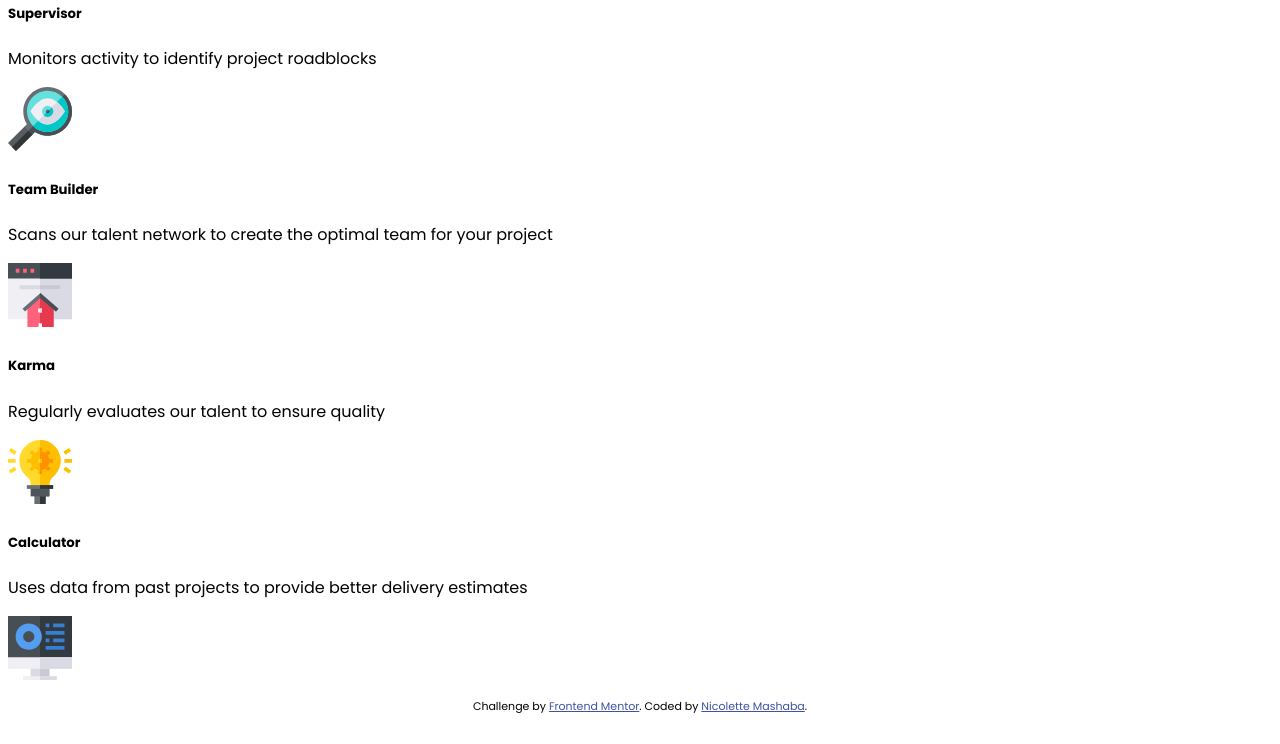
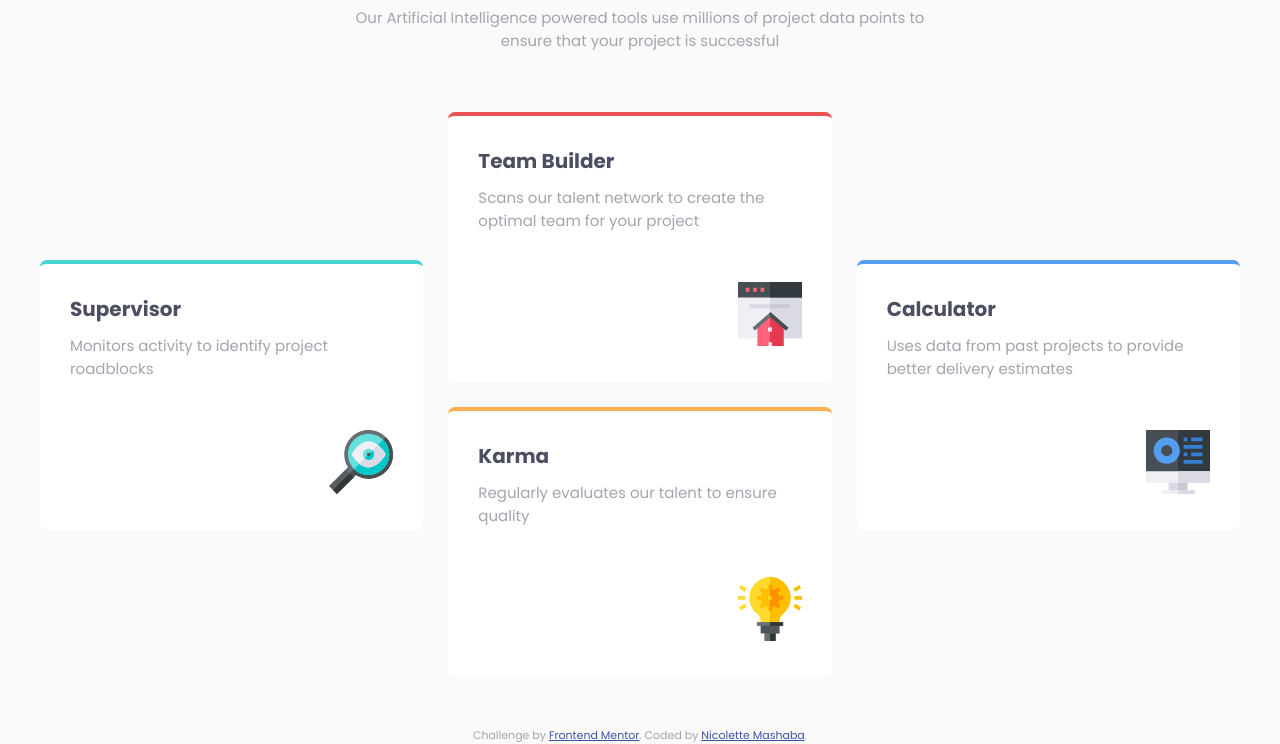
Before and after one commit to NickiMash17/four_cards_feature_section, a plain HTML site: page index.html in a window 1280 px wide. Shown: the part 166-910 px from the top of the page. Drawn offline with Linux system fonts and the light colour scheme.

Commit message:
adding styles

```diff
--- a/index.html
+++ b/index.html
@@ -13,56 +13,46 @@
 
 </head>
 <body>
-  <div class="main_container">
+  <div class="container">
     <header>
       <h2>Reliable, efficient delivery</h2>
       <h3>Powered by Technology</h3>
       <p>Our Artificial Intelligence powered tools use millions of project data points
         to ensure that your project is successful</p>
     </header>
-  <section>
-    <!-- SUPERVISOR -->
-    <div class="container_supervisor">
-    <div class="box_text">
+    <section class="main">
+      <div class="box box1">
+        <div class="box-text">
           <h5>Supervisor</h5>
           <p>Monitors activity to identify project roadblocks</p>
         </div>
         <img src="images/icon-supervisor.svg" alt="">
       </div>
-
-  <div class="box-cointainer">
-    <!-- TEAM BUILDER -->
-    <div class="container_team_builder">
+      <div class="box-container">
+        <div class="box box2">
           <div class="box-text">
             <h5>Team Builder</h5>
             <p>Scans our talent network to create the optimal team for your project</p>
           </div>
           <img src="images/icon-team-builder.svg" alt="">
         </div>
-      <!--KARMA  -->
-  <div class="container_karma">
-    <div class="box_text">
+        <div class="box box3">
+          <div class="box-text">
             <h5>Karma</h5>
             <p>Regularly evaluates our talent to ensure quality</p>
           </div>
           <img src="images/icon-karma.svg" alt="">
         </div>
       </div>
-
-  <!-- CALCULATOR -->
-    <div class="container_calculator">
-      <div class="box_text">
+      <div class="box box4">
+        <div class="box-text">
           <h5>Calculator</h5>
           <p>Uses data from past projects to provide better delivery estimates</p>
         </div>
         <img src="images/icon-calculator.svg" alt="">
       </div>
     </section>
-
-
   </div>
-
-
   <footer>
     <p class="attribution">
       Challenge by <a href="https://www.frontendmentor.io?ref=challenge" target="_blank">Frontend Mentor</a>.
--- a/style.css
+++ b/style.css
@@ -1,27 +1,154 @@
-*{
-
+* {
+  margin: 0;
+  padding: 0;
 }
 
-body{
-    font-family: "Poppins", serif;
+body {
+  font-family: "Poppins", sans-serif;
+  font-size: 15px;
+  background-color: hsl(0, 0%, 98%);
+  color: hsl(229, 6%, 66%);
+}
 
+.container {
+  max-width: 1200px;
+  margin: 0 auto;
+  padding: 50px 30px;
 }
-:root {
-    /* Primary */
-    --primary-red: hsl(0, 78%, 62%);
-    --primary-cyan: hsl(180, 62%, 55%);
-    --primary-orange: hsl(34, 97%, 64%);
-    --primary-blue: hsl(212, 86%, 64%);
-    /* Neutral */
-    --neutral-dark-blue: hsl(234, 12%, 34%);
-    --neutral-grayish-blue: hsl(229, 6%, 66%);
-    --neutral-light-gray: hsl(0, 0%, 98%);
+
+header {
+  text-align: center;
+}
+
+header h2 {
+  font-size: 34px;
+  font-weight: 200;
+  color: hsl(234, 12%, 34%);
+}
+
+header h3 {
+  font-size: 34px;
+  font-weight: 600;
+  color: hsl(234, 12%, 34%);
+}
+
+header p {
+  max-width: 600px;
+  margin: 0 auto;
+  margin-top: 20px;
+}
+
+.main {
+  display: grid;
+  grid-template-columns: 1fr 1fr 1fr;
+  gap: 25px;
+  margin-top: 60px;
+}
+
+.box {
+  background-color: #fff;
+  border-radius: 7px;
+  padding: 30px;
+  text-align: right;
+}
+
+.box-text {
+  text-align: left;
+  padding-bottom: 50px;
+}
+
+.box1 {
+  border-top: 4px solid hsl(180, 62%, 55%);
+}
+
+.box2 {
+  border-top: 4px solid hsl(0, 78%, 62%);
+}
+
+.box3 {
+  border-top: 4px solid hsl(34, 97%, 64%);
+}
+
+.box4 {
+  border-top: 4px solid hsl(212, 86%, 64%);
+}
+
+.box-text h5 {
+  font-size: 20px;
+  color: hsl(234, 12%, 34%);
+  margin-bottom: 10px;
+}
+
+.box-container {
+  display: flex;
+  flex-direction: column;
+  gap: 25px;
+}
+
+.box1,
+.box4 {
+  align-self: center;
+}
+
+@media only screen and (max-width: 768px) {
+  .main {
+    grid-template-columns: 1fr;
+  }
+}
+
+@media only screen and (max-width: 425px) {
+  body {
+    font-size: 13px;
+  }
+
+  header h2 {
+    font-size: 22px;
+  }
+
+  header h3 {
+    font-size: 22px;
+  }
+
+  .box {
+    padding: 20px;
+  }
+
+  .box-text {
+    padding-bottom: 30px;
+  }
+}
+/* Youtube link */
+.link {
+  position: fixed;
+  background-color: #d12322;
+  padding: 23px 40px;
+  right: -100px;
+  border-radius: 5px;
+  top: 50%;
+  transform: translateY(-50%);
+  transform: rotate(-90deg);
+  font-size: 18px;
+  font-weight: 500;
+  color: #fff;
+  text-decoration: none;
+  text-transform: capitalize;
+  transition: all 0.1s ease-in-out;
+}
+
+.link i {
+  padding-left: 7px;
+}
+
+.link:hover {
+  text-decoration: underline;
+  background-color: black;
 }
 
 .attribution {
   font-size: 11px;
   text-align: center;
 }
+
 .attribution a {
       color: hsl(228, 45%, 44%);
     }
```
Lines whose indentation alone changed are shown as unchanged.
